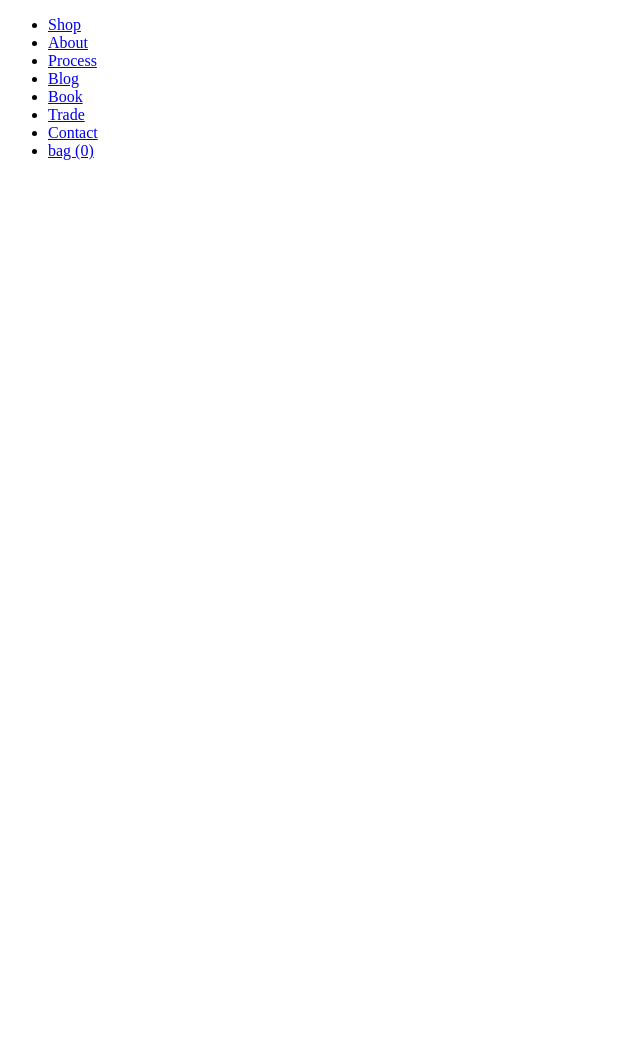
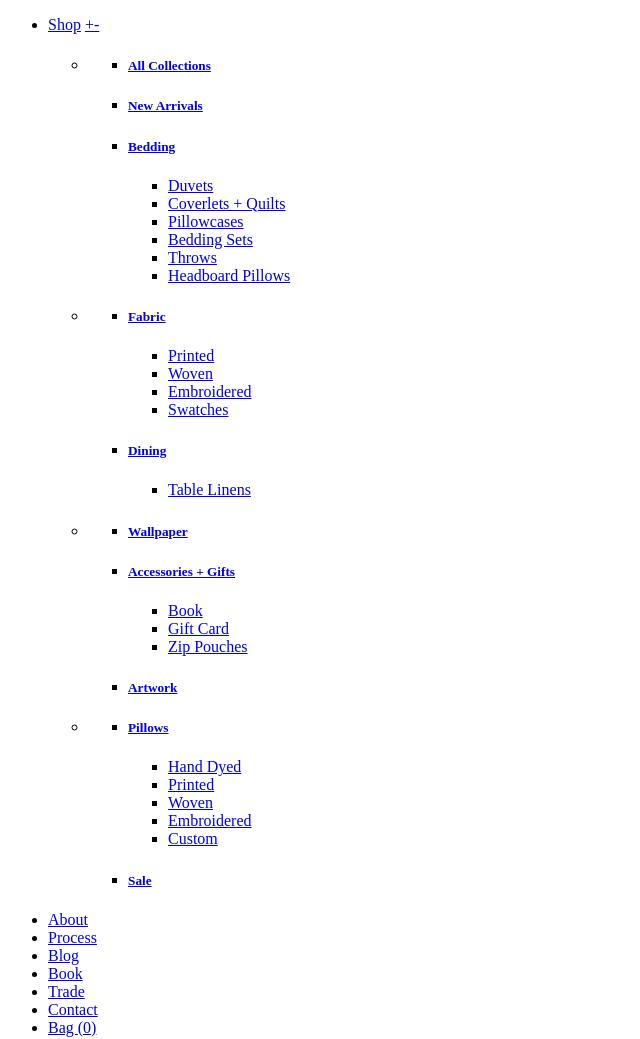
Before and after one commit to DanielMcNamara/HTML_Navbar, a plain HTML site: page index.html in a window 1280 px wide. Shown: the whole page, without its empty margins (0-640 px from the left). Before the commit the page ends 800 px from the top, so only its background shows below. Drawn offline with Linux system fonts and the light colour scheme.

Commit message:
Revisions to HTML

```diff
--- a/index.html
+++ b/index.html
@@ -5,11 +5,81 @@
   <title></title>
 </head>
 <body>
-    <div class ="nav--desktop">
   <div class="header-menu nav-wrapper">
     <ul class="main-menu accessibleNav">
       <li class="grandparent  kids-4">
         <a href="#" class="nav-link" id="Shop">Shop</a>
+        <a href="#" class="nav-carat"><span class="plus">+</span><span class="minus">-</span></a>
+        <div class="main-menu-dropdown">
+          <ul class="main-menu-dropdown--list">
+            <!-- Not Sure what Aria is...yet -->
+            <li aria-haspopup="true">
+              <ul class="collection-nav--child">
+                <li class="collection-nav--child-link"><h5><a href="/collections/all">All Collections</a></h5>
+                </li>
+                <li class="collection-nav--child-link"><h5><a href="/collections/new-arrivals">New Arrivals</a></h5>
+                </li>
+                <li class="collection-nav--child-link"><h5><a href="/collections/bedding">Bedding</a></h5>
+                  <ul class="collection-nav--grandchild">
+                    <li class="collection-nav--grandchild-link"><a href="/collections/duvets">Duvets</a></li>
+                    <li class="collection-nav--grandchild-link"><a href="/collections/quilts">Coverlets + Quilts</a></li>
+                    <li class="collection-nav--grandchild-link"><a href="/collections/pillowcases">Pillowcases</a></li>
+                    <li class="collection-nav--grandchild-link"><a href="/collections/sets">Bedding Sets</a></li>
+                    <li class="collection-nav--grandchild-link"><a href="/collections/throw-blankets">Throws</a></li>
+                    <li class="collection-nav--grandchild-link"><a href="/collections/headboard-pillows">Headboard Pillows</a></li>
+                  </ul>
+                </li>
+              </ul>
+            </li>
+            <li aria-haspopup="true">
+              <ul class="collection-nav--child">
+                <li class="collection-nav--child-link"><h5><a href="/collections/fabric-by-the-yard">Fabric</a></h5>
+                  <ul class="collection-nav--grandchild">
+                    <li class="collection-nav--grandchild-link"><a href="/collections/fabric-by-the-yard/Printed">Printed</a></li>
+                    <li class="collection-nav--grandchild-link"><a href="/collections/fabric-by-the-yard/Woven">Woven</a></li>
+                    <li class="collection-nav--grandchild-link"><a href="/collections/embroidered-fabrics">Embroidered</a></li>
+                    <li class="collection-nav--grandchild-link"><a href="/collections/swatch-sets">Swatches</a></li>
+                  </ul>
+                </li>
+                <li class="collection-nav--child-link"><h5><a href="/collections/table-linens">Dining</a></h5>
+                  <ul class="collection-nav--grandchild">
+                    <li class="collection-nav--grandchild-link"><a href="/collections/table-linens">Table Linens</a></li>
+                  </ul>
+                </li>
+              </ul>
+            </li>
+            <li aria-haspopup="true">
+              <ul class="collection-nav--child">
+                <li class="collection-nav--child-link"><h5><a href="/collections/wallpapers">Wallpaper</a></h5>
+                </li>
+                <li class="collection-nav--child-link"><h5><a href="/collections/accessories-gift">Accessories + Gifts</a></h5>
+                  <ul class="collection-nav--grandchild">
+                    <li class="collection-nav--grandchild-link"><a href="/products/signed-copy-of-rebecca-atwoods-living-with-pattern">Book</a></li>
+                    <li class="collection-nav--grandchild-link"><a href="/products/gift-card">Gift Card</a></li>
+                    <li class="collection-nav--grandchild-link"><a href="/collections/zip-pouches">Zip Pouches</a></li>
+                  </ul>
+                </li>
+                <li class="collection-nav--child-link"><h5><a href="/collections/artwork">Artwork</a></h5>
+                </li>
+              </ul>
+            </li>
+            <li aria-haspopup="true">
+              <ul class="collection-nav--child">
+                <li class="collection-nav--child-link"><h5><a href="/collections/pillows">Pillows</a></h5>
+                  <ul class="collection-nav--grandchild">
+                    <li class="collection-nav--grandchild-link"><a href="/collections/pillows/Hand-Dyed">Hand Dyed</a></li>
+                    <li class="collection-nav--grandchild-link"><a href="/collections/pillows/Printed">Printed</a></li>
+                    <li class="collection-nav--grandchild-link"><a href="/collections/pillows/Woven">Woven</a></li>
+                    <li class="collection-nav--grandchild-link"><a href="/collections/embroidered-pillows/Hand-Embroidered">Embroidered</a></li>
+                    <li class="collection-nav--grandchild-link"><a href="/products/custom-pillow">Custom</a></li>
+                  </ul>
+                </li>
+                <li class="collection-nav--child-link"><h5><a href="https://rebeccaatwood.com/collections/sale">Sale</a></h5>
+                </li>
+              </ul>
+            </li>
+          </ul>
+        </div>
       </li>
       <li class="child  kids-0">
         <a href="/pages/about-us" class="nav-link" id="About">About</a>
@@ -31,13 +101,11 @@
       </li>
       <li class="cart-text-link">
         <a href="/cart" class="CartToggle">
-              bag
-                    <!-- bag? -->
+          Bag
           <span class=" hidden-count " id="nav-cartCountDesktop">(0)</span>
         </a>
       </li>
     </ul>
   </div>
-    </div>
 </body>
 </html
```
Lines whose indentation alone changed are shown as unchanged.
